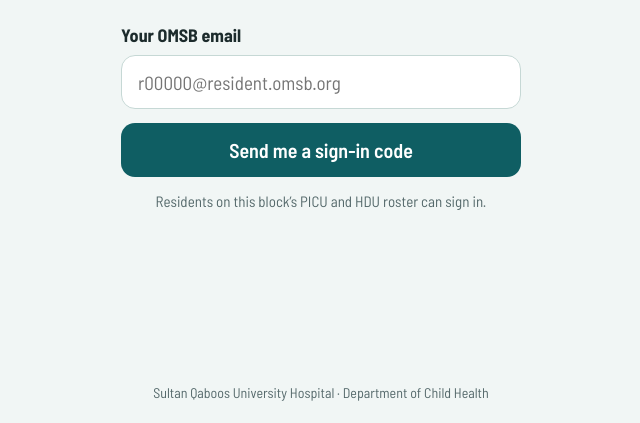
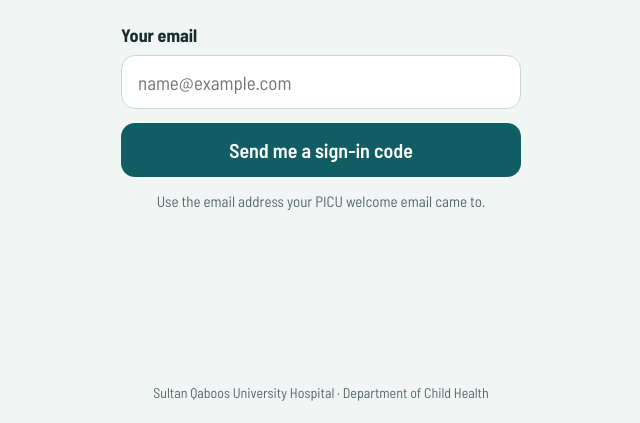
Before and after one commit to zahraaalllawati/logbook, a plain HTML site: page index.html in a window 1280 px wide. Shown: the part 377-800 px from the top of the page, without its empty margins (319-959 px from the left). Drawn offline with Linux system fonts and the light colour scheme.

Commit message:
Sign-in: any email on the roster, not only OMSB
Co-Authored-By: Claude Opus 5.5 <noreply@anthropic.com>
Claude-Session: https://claude.ai/code/session_015AUZbeWqAuKspT6BC3ycTN

```diff
--- a/index.html
+++ b/index.html
@@ -562,12 +562,12 @@ table.t { width: 100%; min-width: 700px; border-collapse: collapse; }
   // ---------------------------------------------------------- signing in
 
   function vSignin() {
-    var input = h('input', { class: 'input', id: 'email', type: 'email', inputmode: 'email', autocomplete: 'email', autocapitalize: 'off', autocorrect: 'off', spellcheck: 'false', placeholder: 'r00000@resident.omsb.org', value: S.email });
+    var input = h('input', { class: 'input', id: 'email', type: 'email', inputmode: 'email', autocomplete: 'email', autocapitalize: 'off', autocorrect: 'off', spellcheck: 'false', placeholder: 'name@example.com', 'aria-describedby': 'email-help', value: S.email });
     var form = h('form', { class: 'gate-form', novalidate: true, onsubmit: function (ev) { ev.preventDefault(); askCode(input.value); } }, [
-      h('div', { class: 'field' }, [h('label', { for: 'email', text: 'Your OMSB email' }), input]),
+      h('div', { class: 'field' }, [h('label', { for: 'email', text: 'Your email' }), input]),
       S.error ? h('p', { class: 'err', role: 'alert', text: S.error }) : null,
       h('button', { class: 'btn', type: 'submit', disabled: S.busy }, S.busy ? 'Sending…' : 'Send me a sign-in code'),
-      h('p', { class: 'note center', text: 'Residents on this block’s PICU and HDU roster can sign in.' })
+      h('p', { class: 'note center', id: 'email-help', text: 'Use the email address your PICU welcome email came to.' })
     ]);
     return h('main', { class: 'gate' }, [
       h('div', { class: 'gate-in' }, [
```
